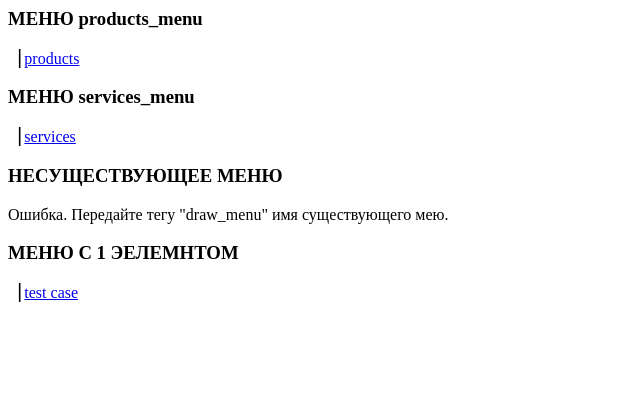
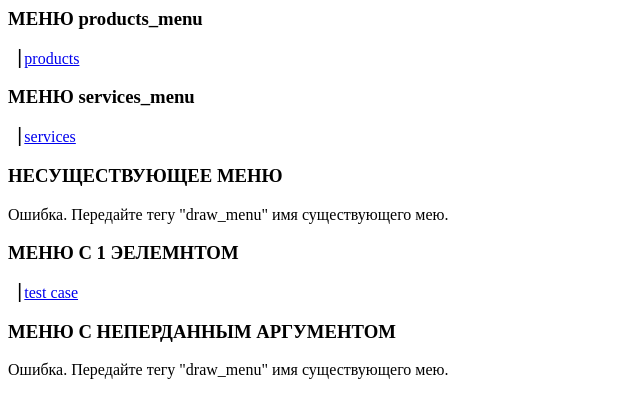
Before and after one commit to JustAlis/Menu, a Django app: page / in a window 1280 px wide. Shown: the top 418 px of the page, without its empty margins (0-640 px from the left). Run offline with Django 4.2, Linux system fonts and the light colour scheme; data comes from the database, SQL or seed files in the repository; both versions use the stored data as it was after the commit.

Commit message:
bug fix 	MenuApp/models.py
    refactoring
    MenuApp/templates/MenuApp/draw_menu.html
    MenuApp/templatetags/MenuApp_tags.py

    new test case
	MenuApp/templates/MenuApp/test1.html

```diff
--- a/MenuApp/models.py
+++ b/MenuApp/models.py
@@ -23,7 +23,7 @@ class Menu(models.Model):
         return self.name
 
     def get_absolute_url(self):
-        return reverse('myurl', args=[self.slug])
+        return reverse('menu_url', args=[self.slug])
 
 @receiver(pre_save, sender=Menu)
 def create_slug(sender, instance, **kwargs):
--- a/MenuApp/templates/MenuApp/draw_menu.html
+++ b/MenuApp/templates/MenuApp/draw_menu.html
@@ -15,7 +15,7 @@
         Это можно воплотить и при помощи бэкэнда пайтон, но работнику fronend куда удобнее будет
         работать со значением depth, чем разбираться в пайтон коде и менять там что-то,
         а не напрямую в html коде.
-        Я считаю, что лучше, когда бэк реализован при помощибэка, а фронт при помощи фронта) -->
+        Я считаю, что лучше, когда бэк реализован при помощи бэка, а фронт при помощи фронта) -->
                 <script type="text/javascript">
                     var element = document.getElementById('{{element.slug}}')
                     var depth = Number('{{element.depth}}')
--- a/MenuApp/templates/MenuApp/test1.html
+++ b/MenuApp/templates/MenuApp/test1.html
@@ -10,4 +10,6 @@
     {% draw_menu 'menu_test' %}
     <h3>МЕНЮ С 1 ЭЕЛЕМНТОМ</h3>
     {% draw_menu 'menu_with_one_element'%}
+    <h3>МЕНЮ С НЕПЕРДАННЫМ АРГУМЕНТОМ</h3>
+    {% draw_menu %}
 {% endblock %}
--- a/MenuApp/templatetags/MenuApp_tags.py
+++ b/MenuApp/templatetags/MenuApp_tags.py
@@ -5,6 +5,11 @@ register = template.Library()
 
 @register.inclusion_tag('MenuApp/draw_menu.html', takes_context=True)
 def draw_menu(context, menu_name=None):
+    if menu_name is None:
+        return{
+            'error': True,
+            'error_text': 'Ошибка. Передайте тегу "draw_menu" имя существующего мею.',
+        }
 
     def get_elements_from_path(all_menu=None,
                                menu_path_list=None,
```
Also changed, not shown: db.sqlite3.
